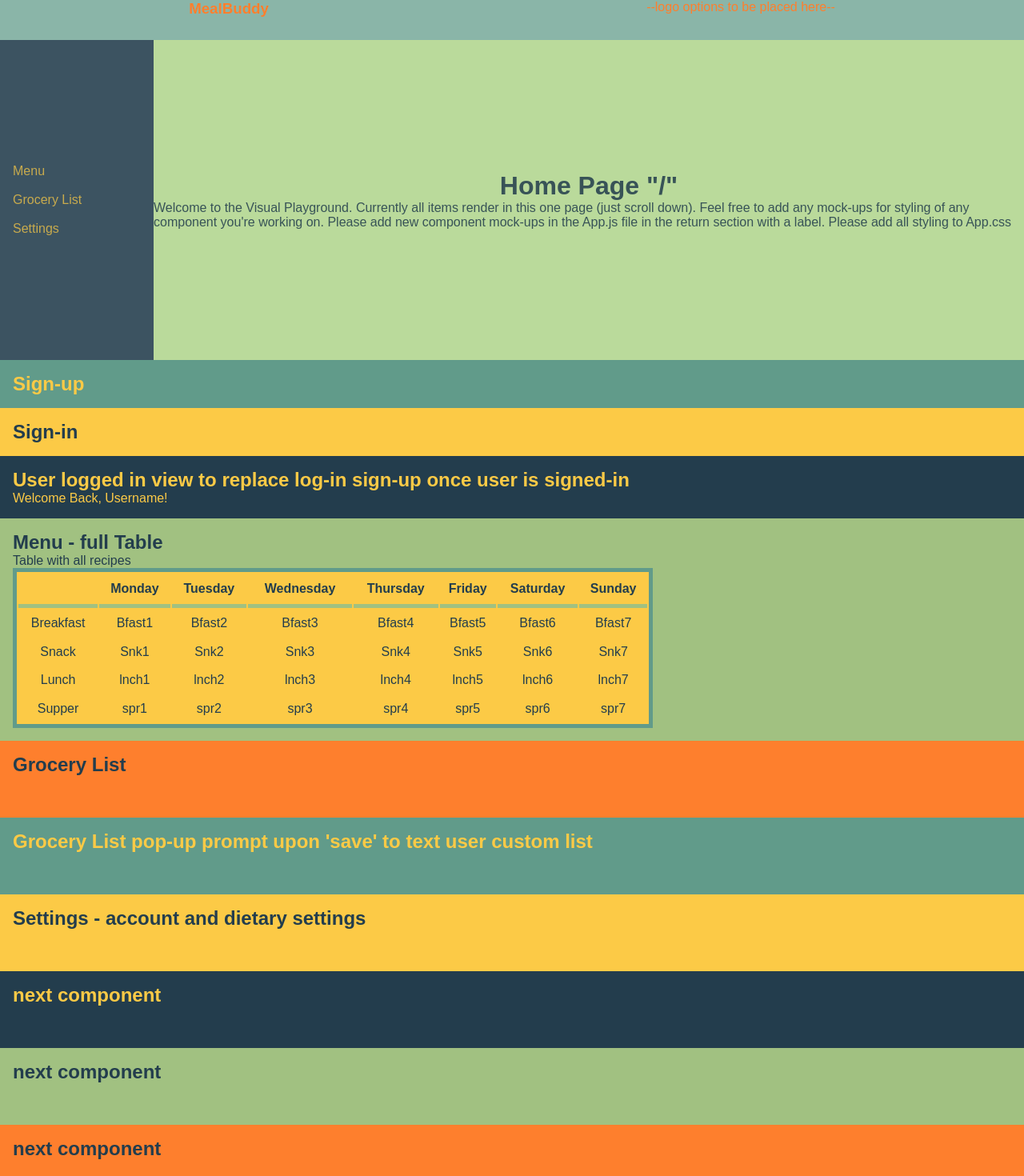
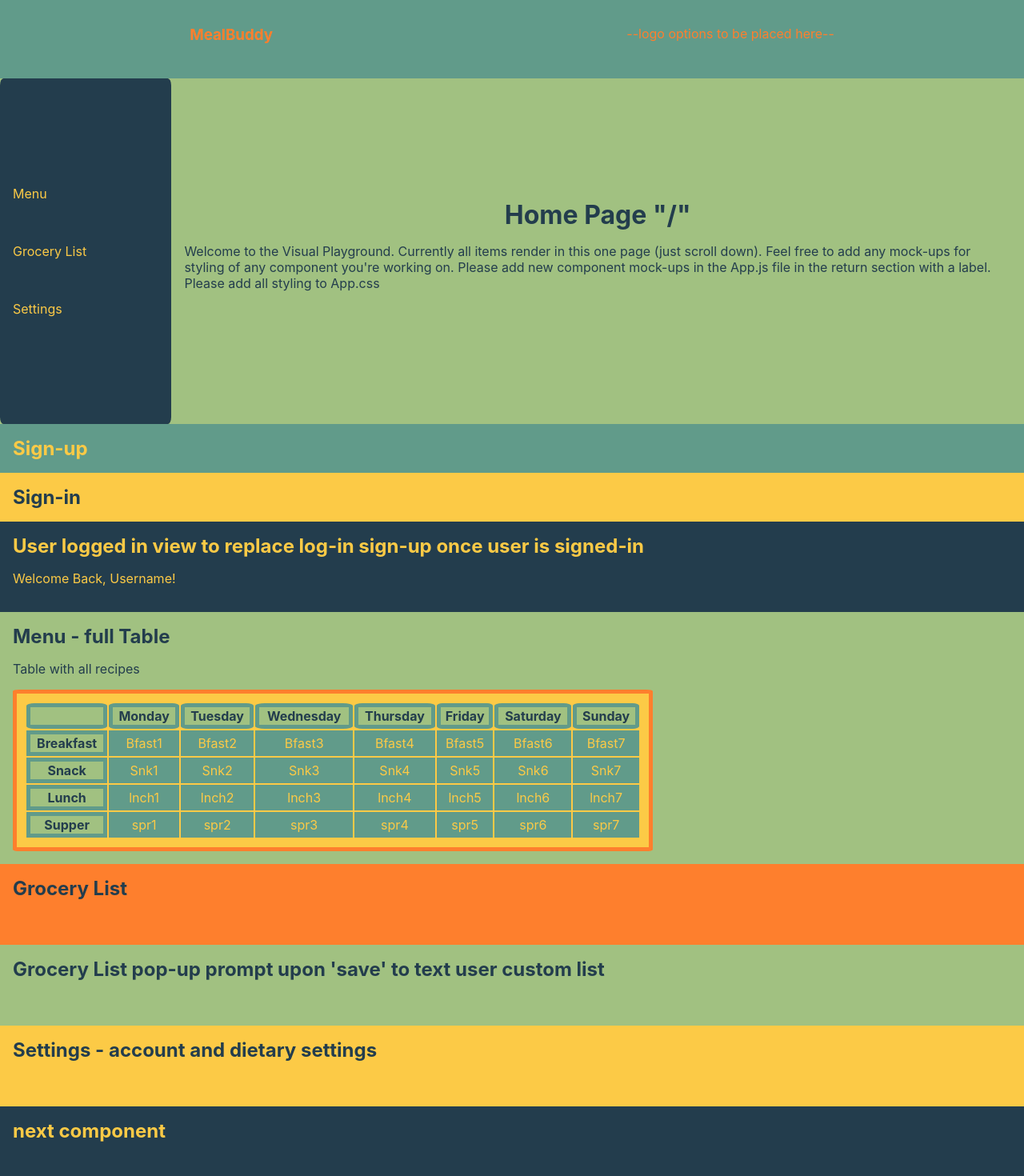
Before and after one commit to CourtneyODonnell/visual-playground, a React (Create React App) app: page / in a window 1280 px wide. Shown: the top 1470 px of the page at 80% size. Built offline with nearby package versions, Linux system fonts and the light colour scheme.

Commit message:
refactor sass to use variables and nesting

```diff
--- a/src/App.js
+++ b/src/App.js
@@ -53,7 +53,7 @@ function App() {
           <th>Sunday</th>
         </tr>
         <tr>
-        <td>Breakfast</td>
+        <td className="meal-title">Breakfast</td>
           <td>Bfast1</td>
           <td>Bfast2</td>
           <td>Bfast3</td>
@@ -63,7 +63,7 @@ function App() {
           <td>Bfast7</td>
         </tr>
         <tr>
-        <td>Snack</td>
+        <td className="meal-title">Snack</td>
           <td>Snk1</td>
           <td>Snk2</td>
           <td>Snk3</td>
@@ -73,7 +73,7 @@ function App() {
           <td>Snk7</td>
         </tr>
         <tr>
-          <td>Lunch</td>
+          <td className="meal-title">Lunch</td>
           <td>lnch1</td>
           <td>lnch2</td>
           <td>lnch3</td>
@@ -83,7 +83,7 @@ function App() {
           <td>lnch7</td>
         </tr>
         <tr>
-          <td>Supper</td>
+          <td className="meal-title">Supper</td>
           <td>spr1</td>
           <td>spr2</td>
           <td>spr3</td>
--- a/src/App.scss
+++ b/src/App.scss
@@ -1,15 +1,30 @@
-/*
-dark teal 233D4D
-orange FE7F2D
-yellow FCCA46
-green A1C181
-medium teal 619B8A
-*/
+@import url("https://fonts.googleapis.com/css?family=Source+Sans+Pro:300,400,600,700,900");
+
+@import "styles/variables.scss";
+@import "styles/reset.scss";
+
+@import "styles/typography.scss";
+// VARIABLES:
+// $dark-teal: #233D4D;
+// $orange: #FE7F2D;
+// $yellow: #FCCA46;
+// $green: #A1C181;
+// $medium-teal: #619B8A;
+
 
 .App {
   display: flex;
   flex-direction: row;
+  -webkit-box-sizing: border-box;
+  -moz-box-sizing: border-box;
+  box-sizing: border-box;
+  margin: 0;
+  padding: 0;
+  background-color: $green;
 
+  body {
+    font-family: sans-serif
+  }
 }
 
 .header {
@@ -17,15 +32,38 @@ medium teal 619B8A
   flex-direction: row nowrap;
   justify-content: space-around;
   height: 50px;
-  background-color: #619b8abc;
-  color: #fe812dba;
+  background-color: $medium-teal;
+  color: $orange;
   transition: background-color 2s ease-out 100ms;
+  padding: 1em;
+  padding-top: 2em;
+
+  &:hover{
+    background-color: $medium-teal;
+    color: $orange;
   }
-.header:hover{
-  background-color: #619B8A;
-  color: #FE7F2D;
 }
 
+.sidebar {
+  display: flex;
+  padding: 1em;
+  flex-direction: column;
+  justify-content: center;
+  height: 400px;
+  width: 15%;
+  background-color: $dark-teal;
+  color: $yellow;
+  transition: background-color 2s ease-out 100ms;
+  border-radius: 2%;
+
+  .sidebar-text {
+    color: $yellow;
+    transition: color 2s ease-out 100ms;
+      &:hover {
+          color: $green;
+        }
+  }
+}
 
 .mainpage {
   display: flex;
@@ -34,41 +72,69 @@ medium teal 619B8A
   width: 85%;
   justify-content: center;
   align-items: center;
-  background-color: #bada9b;
+  background-color: $green;
   transition: background-color 2s ease-out 100ms;
-  color:#233d4ddc
-}
-.mainpage:hover {
-  background-color: #a1c18189;
-  color: #233D4D;
+  color:$dark-teal;
+  padding: 1em;
+
 }
 
-.sidebar-text:hover {
-  color: #A1C181;
+
+.sign-in {
+  display: flex;
+  flex-direction: column;
+  justify-content: center;
+  background-color: $yellow;
+  color:$dark-teal;
+  padding: 1em
 }
 
+.menu-table {
   table {
-  border: 5px solid #619B8A;
+    border: 5px solid $orange;
+    border-radius: 1%;
     width: 800px;
     height: 200px;
-  background-color: #FCCA46;
-  color: #233D4D;
-}
+    padding: 10px;
+    background-color: $yellow;
+    color: $dark-teal;
 
     th {
-  border-bottom: 5px solid #A1C181;
+      border: 5px solid $medium-teal;
+      background-color: $green;
+      border-radius: 10%;
+      color: $dark-teal;
     }
 
     td {
       text-align: center;
+      color: $yellow;
+      background-color: $medium-teal;
+    }
+    .meal-title {
+      border: 5px solid $medium-teal;
+      background-color: $green;
+      color: $dark-teal;
+      font-weight: bold;
+    }
+  }
 }
 
 .groc-list {
   display: flex;
   flex-direction: column;
   justify-content: center;
-  background-color: #FE7F2D;
-  color:#233D4D;
+  background-color: $orange;
+  color:$dark-teal;
+  padding: 1em;
+}
+
+.pop-up-prompt {
+  display: flex;
+  flex-direction: column;
+  justify-content: center;
+  background-color: $green;
+  color: $dark-teal;
   padding: 1em
 }
 
@@ -76,17 +142,8 @@ td {
   display: flex;
   flex-direction: column;
   justify-content: center;
-  background-color: #619B8A;
-  color:#FCCA46;
-  padding: 1em
-}
-
-.sign-in {
-  display: flex;
-  flex-direction: column;
-  justify-content: center;
-  background-color: #FCCA46;
-  color:#233D4D;
+  background-color: $medium-teal;
+  color: $yellow;
   padding: 1em
 }
 
@@ -94,8 +151,8 @@ td {
   display: flex;
   flex-direction: column;
   justify-content: center;
-  background-color: #233D4D;
-  color:#FCCA46;
+  background-color: $dark-teal;
+  color:$yellow;
   padding: 1em
 }
 
@@ -103,26 +160,17 @@ td {
   display: flex;
   flex-direction: column;
   justify-content: center;
-  background-color: #A1C181;
-  color:#233D4D;
-  padding: 1em
-}
-
-.pop-up-prompt {
-  display: flex;
-  flex-direction: column;
-  justify-content: center;
-  background-color: #619B8A;
-  color:#FCCA46;
-  padding: 1em
+  background-color: $green;
+  color:$dark-teal;
+  padding: 1em;
 }
 
 .settings-page {
   display: flex;
   flex-direction: column;
   justify-content: center;
-  background-color: #FCCA46;
-  color:#233D4D;
+  background-color: $yellow;
+  color:$dark-teal;
   padding: 1em
 }
 
@@ -153,39 +201,9 @@ td {
   padding: 1em
 }
 
-
-* {
-  -webkit-box-sizing: border-box;
-  -moz-box-sizing: border-box;
-  box-sizing: border-box;
-  margin: 0;
-  padding: 0;
-}
-
-body {
-  font-family: sans-serif
-}
-
-.sidebar {
-    display: flex;
-    padding: 1em;
-    flex-direction: column;
-    justify-content: center;
-    height: 400px;
-    width: 15%;
-    background-color: #233d4de1;
-    color: #fccb46ba;
-    transition: background-color 2s ease-out 100ms;
-      &:hover {
-        background-color: #233D4D;
-        color:#FCCA46
-      }
-}
-
-/*
-dark teal 233D4D
-orange FE7F2D
-yellow FCCA46
-green A1C181
-medium teal 619B8A
-*/
+// VARIABLES:
+// $dark-teal: #233D4D;
+// $orange: #FE7F2D;
+// $yellow: #FCCA46;
+// $green: #A1C181;
+// $medium-teal: #619B8A;
--- a/src/index.scss
+++ b/src/index.scss
@@ -1,3 +1,10 @@
+@import url("https://fonts.googleapis.com/css?family=Source+Sans+Pro:300,400,600,700,900");
+
+@import "styles/variables.scss";
+@import "styles/reset.scss";
+
+@import "styles/typography.scss";
+
 body {
   margin: 0;
   font-family: -apple-system, BlinkMacSystemFont, 'Segoe UI', 'Roboto', 'Oxygen',
--- a/src/styles/variables.scss
+++ b/src/styles/variables.scss
@@ -8,9 +8,9 @@ $black: #000;
 
 $dark-teal: #233D4D;
 
-$orange: #54a0ff;
-$yellow: #ee5253;
-$green: #ff9f43;
-$medium-teal: #10ac84;
+$orange: #FE7F2D;
+$yellow: #FCCA46;
+$green: #A1C181;
+$medium-teal: #619B8A;
 
 $spacing: 2rem;
```
Lines whose indentation alone changed are shown as unchanged.
